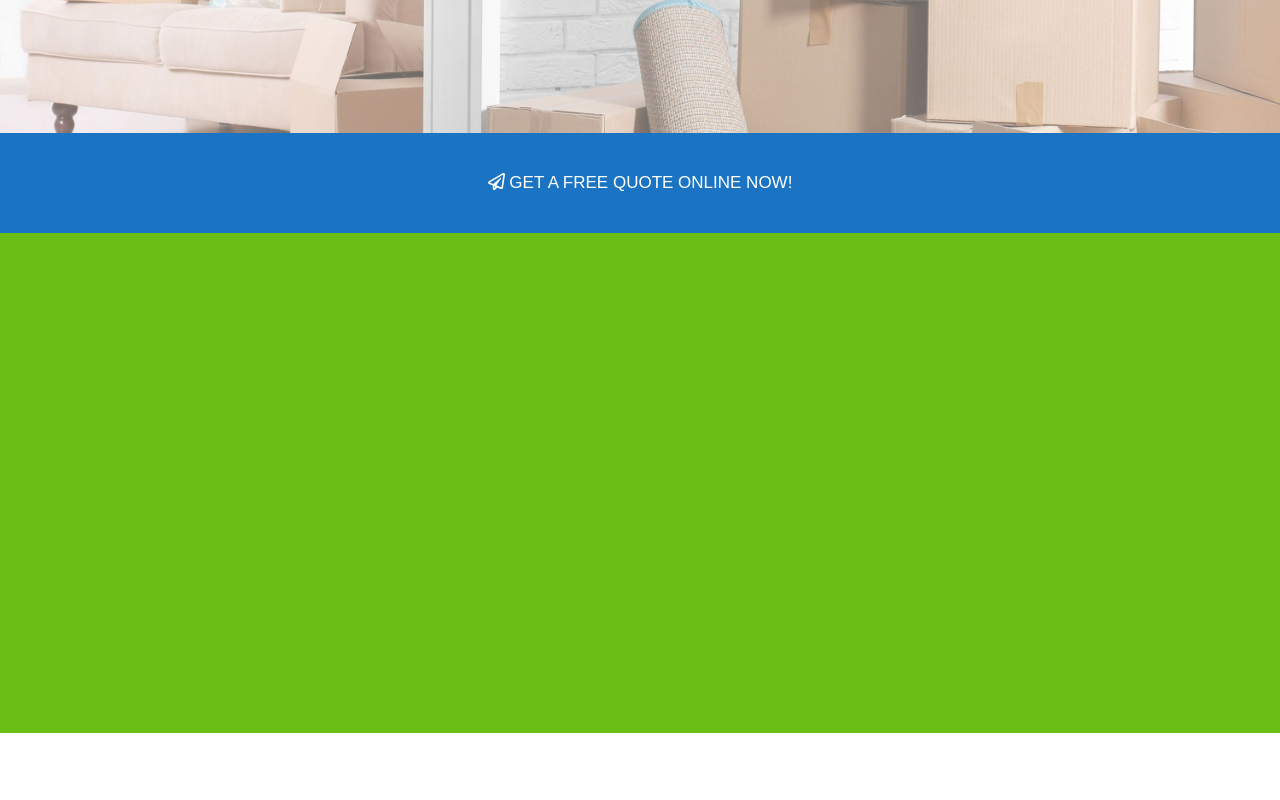
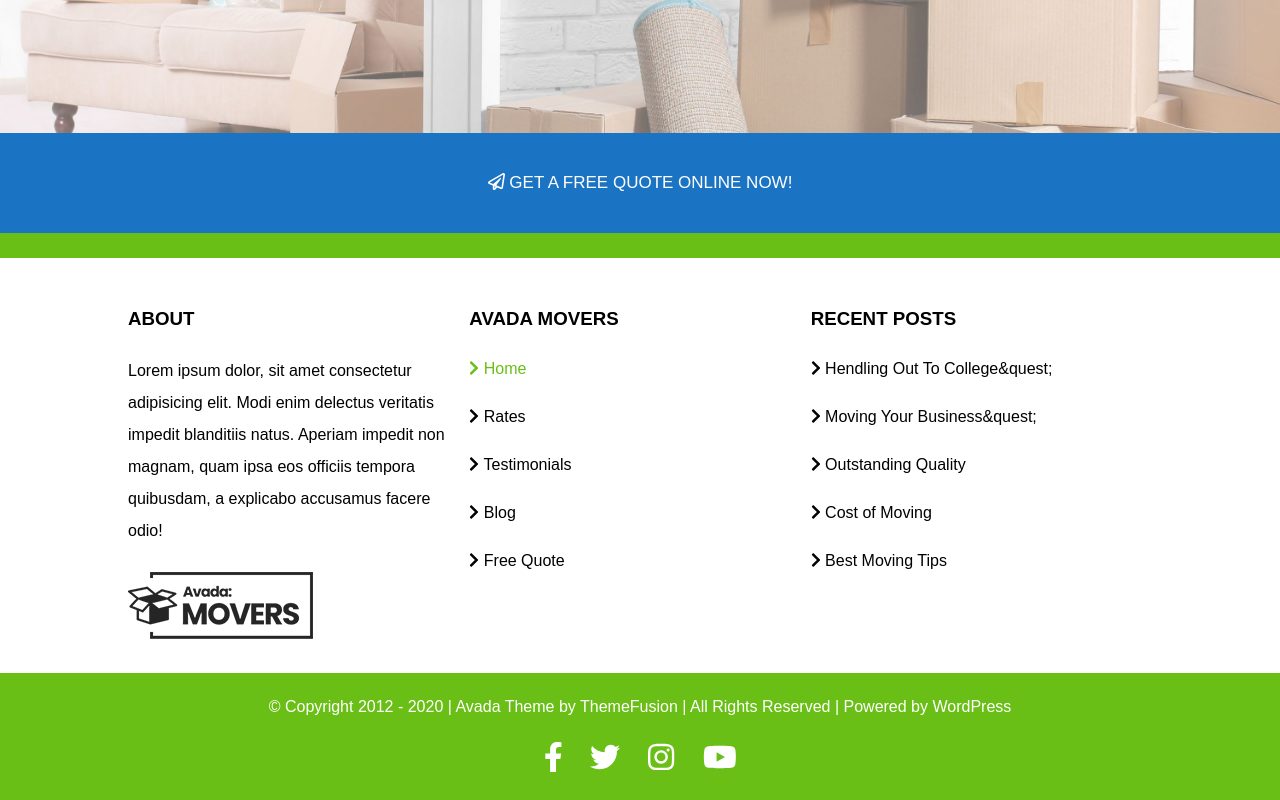
Before and after one commit to Maurizio97/proj-html-vuejs, a Vue app: page / in a window 1280 px wide. Shown: the part 567-1367 px from the top of the page. Before the commit the page ends 1300 px from the top, so only its background shows below. Built offline with nearby package versions, Linux system fonts and the light colour scheme.

Commit message:
footer complete

```diff
--- a/src/App.vue
+++ b/src/App.vue
@@ -2,7 +2,7 @@
   <div id="app">
     <MyHeader :menuItems="navBar"/>
     <MyMain/>
-    <MyFooter/>
+    <MyFooter :itemsAvadaMovers="avadaMovers" :itemsRecentPosts="recentPost"/>
   </div>
 </template>
 
@@ -45,6 +45,50 @@ export default {
           navItem: "Contact",
           active: false
         },
+      ],
+      avadaMovers: [
+        {
+          name: "Home",
+          active: true
+        },
+        {
+          name: "Rates",
+          active: false
+        },
+        {
+          name: "Testimonials",
+          active: false
+        },
+        {
+          name: "Blog",
+          active: false
+        },
+        {
+          name: "Free Quote",
+          active: false
+        },
+      ],
+      recentPost: [
+        {
+          name: "Hendling Out To College&quest;",
+          active: false
+        },
+        {
+          name: "Moving Your Business&quest;",
+          active: false
+        },
+        {
+          name: "Outstanding Quality",
+          active: false
+        },
+        {
+          name: "Cost of Moving",
+          active: false
+        },
+        {
+          name: "Best Moving Tips",
+          active: false
+        },
       ]
     }
   }
@@ -84,4 +128,9 @@ button {
   border: none;
 }
 
+.text-par {
+  line-height: 2;
+}
+
+
 </style>
--- a/src/components/MyFooter.vue
+++ b/src/components/MyFooter.vue
@@ -1,14 +1,66 @@
 <template>
   <footer class="bg-green">
     <!-- top footer -->
-    <div id="top-footer">
+    <div id="bg-top-footer">
 
+      <div id="top-footer" class="center">
+
+        <!-- colonna 1 -->
+        <div class="col-ft">
+          <h3>
+            ABOUT
+          </h3>
+          <p class="text-par">
+            Lorem ipsum dolor, sit amet consectetur adipisicing elit. Modi enim delectus veritatis impedit blanditiis natus. Aperiam impedit non magnam, quam ipsa eos officiis tempora quibusdam, a explicabo accusamus facere odio!
+          </p>
+          <img id="logo-ft" src="../assets/img/avada-movers-logo.png" alt="logo">
+        </div>
+
+        <!-- colonna 2 -->
+        <div class="col-ft">
+          <h3>
+            AVADA MOVERS
+          </h3>
+          <ul>
+            <li v-for="item in itemsAvadaMovers" :key="item" >
+              <a href="#" :class="item.active? 'active':''">
+                <i class="fas fa-chevron-right"></i>
+                {{ item.name }}
+              </a>
+            </li>
+          </ul>
+        </div>
+
+        <!-- colonna 3 -->
+        <div class="col-ft">
+          <h3>
+            RECENT POSTS
+          </h3>
+          <ul>
+            <li v-for="item in itemsRecentPosts" :key="item">
+              <a href="#">
+                <i class="fas fa-chevron-right"></i>
+                {{ item.name }}
+              </a>
+            </li>
+          </ul>
+        </div>
+      </div>
     </div>
     <!-- /top footer -->
 
     <!-- bottom footer -->
     <div id="bottom-footer">
+      <div id="text-bt-ft">
+        &copy; Copyright &#50;&#48;&#49;&#50; - &#50;&#48;&#50;&#48; &vert; Avada Theme by ThemeFusion &vert; All Rights Reserved &vert; Powered by WordPress
+      </div>
 
+      <div id="social-icons-ft">
+          <span class="icon"><i class="fab fa-facebook-f"></i></span>
+          <span class="icon"><i class="fab fa-twitter"></i></span>
+          <span class="icon"><i class="fab fa-instagram"></i></span>
+          <span class="icon"><i class="fab fa-youtube"></i></span>
+        </div>
     </div>
     <!-- /bottom footer -->
   </footer>
@@ -17,6 +69,10 @@
 <script>
 export default {
   name: 'MyFooter',
+  props: {
+    itemsAvadaMovers:Array,
+    itemsRecentPosts:Array
+  }
 }
 </script>
 
@@ -25,6 +81,68 @@ export default {
 @import '@/assets/_variables.scss';
 
 footer {
-  height: 500px;
+  // height: 500px;
+  padding-top: 25px ;
+
+  #bg-top-footer {
+    background-color: white;
+  }
+
+  // top footer
+  #top-footer {
+    display: flex;
+
+    .col-ft {
+      width: calc(100% / 3);
+      margin: 30px 0;
+      // titolo
+      h3 {
+        margin: 20px 0 25px;
+      }
+
+      // stile lista
+      ul {
+        list-style: none;
+
+        li {
+          margin: 30px 0 30px;
+
+          a {
+            text-decoration: none;
+            color: black;
+          }
+
+          .active {
+            color: $green;
+          }
+        }
+      }
+
+      #logo-ft {
+        margin-top: 25px;
+      }
+    }
+  }
+  // /top footer
+
+  // bottom footer
+  #bottom-footer {
+    color: white;
+    padding-bottom: 25px;
+  }
+
+  #text-bt-ft {
+    text-align: center;
+    margin: 25px 0 ;
+  }
+
+  #social-icons-ft {
+    text-align: center;
+  }
+
+  .icon {
+    margin: 0 14px;
+    font-size: 30px;
+  }
 }
 </style>
--- a/src/components/MyHeader.vue
+++ b/src/components/MyHeader.vue
@@ -160,7 +160,7 @@ nav {
       .active {
         color: $green;
       }
-  }
+    }
   }
 }
 // text jumbotron
```
